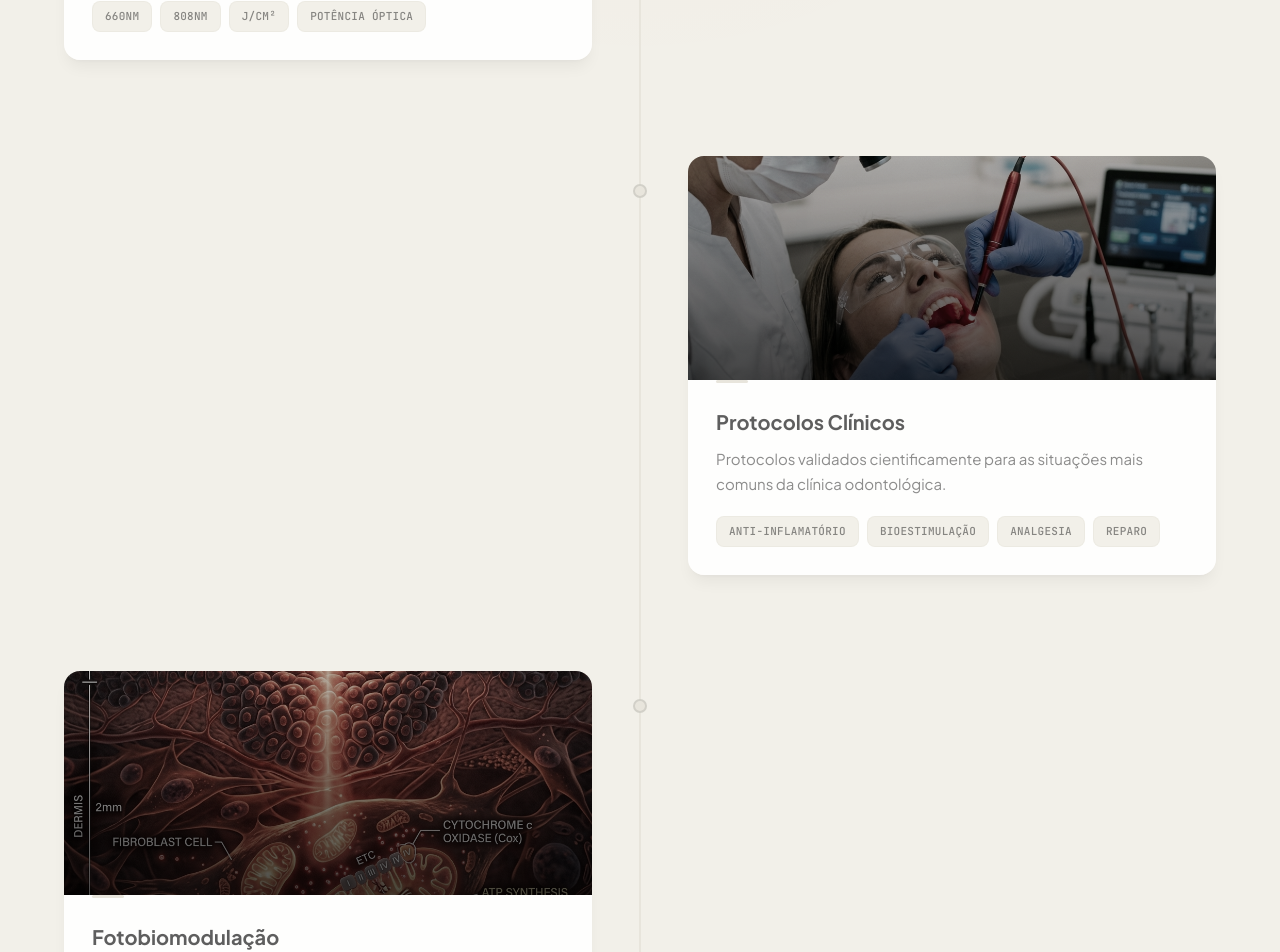
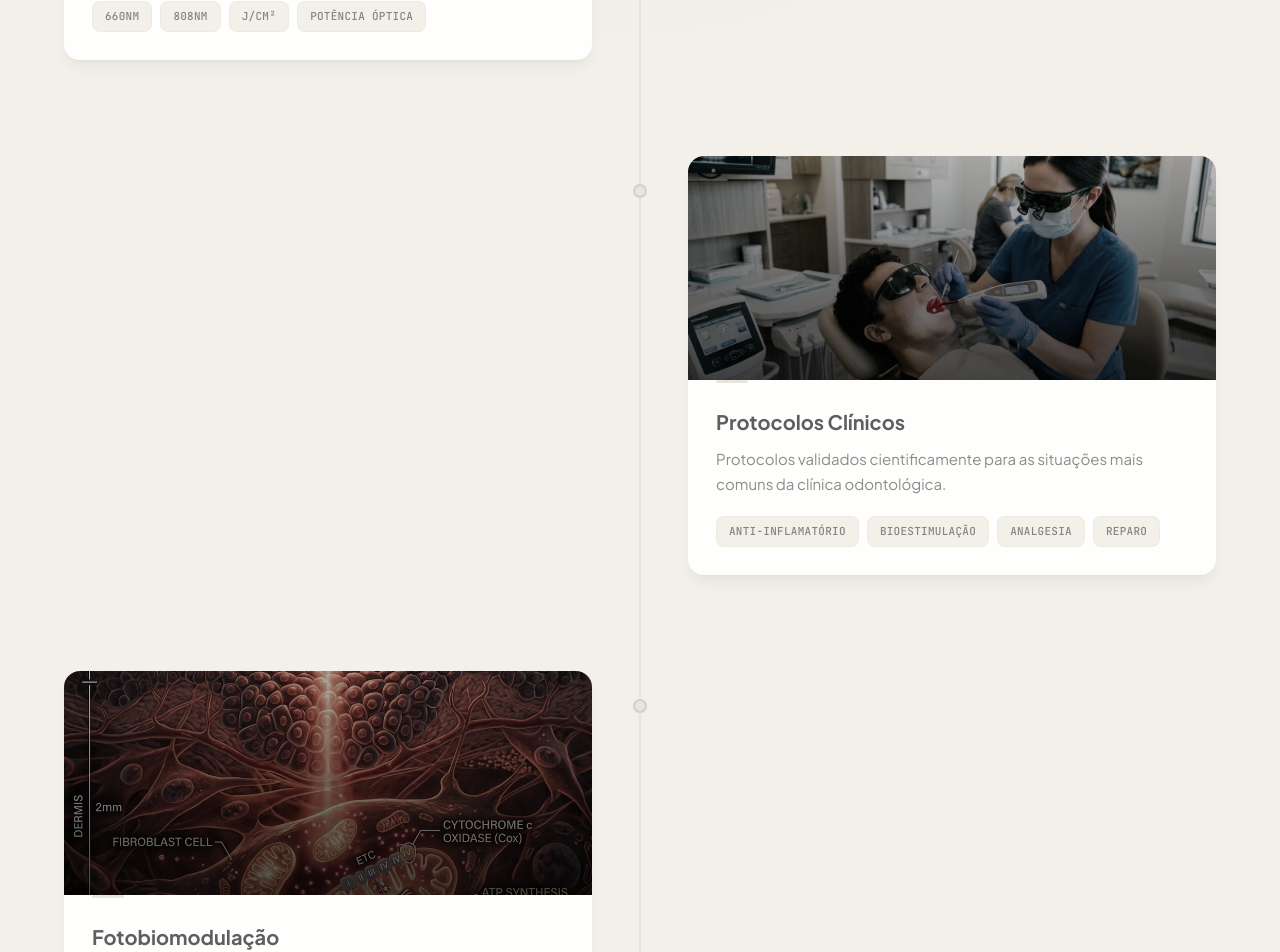
Before and after one commit to danilosouza-dev/laserterapia-landing-page, a Next.js app: page / in a window 1280 px wide. Shown: the part 1723-2675 px from the top of the page. Built offline with nearby package versions, Linux system fonts and the light colour scheme.

Commit message:
fix: usar protocolos.jpeg na seção Protocolos Clínicos

```diff
--- a/src/components/ProblemSection.tsx
+++ b/src/components/ProblemSection.tsx
@@ -21,7 +21,7 @@ const masteryItems = [
     tags: ["Anti-inflamatório", "Bioestimulação", "Analgesia", "Reparo"],
     description:
       "Protocolos validados cientificamente para as situações mais comuns da clínica odontológica.",
-    image: "/images/mastery-protocolos.jpg",
+    image: "/images/protocolos.jpeg",
     gradient: "from-black/60 via-black/30 to-transparent",
   },
   {
```
Also changed, not shown: public/images/protocolos.jpeg (added).
